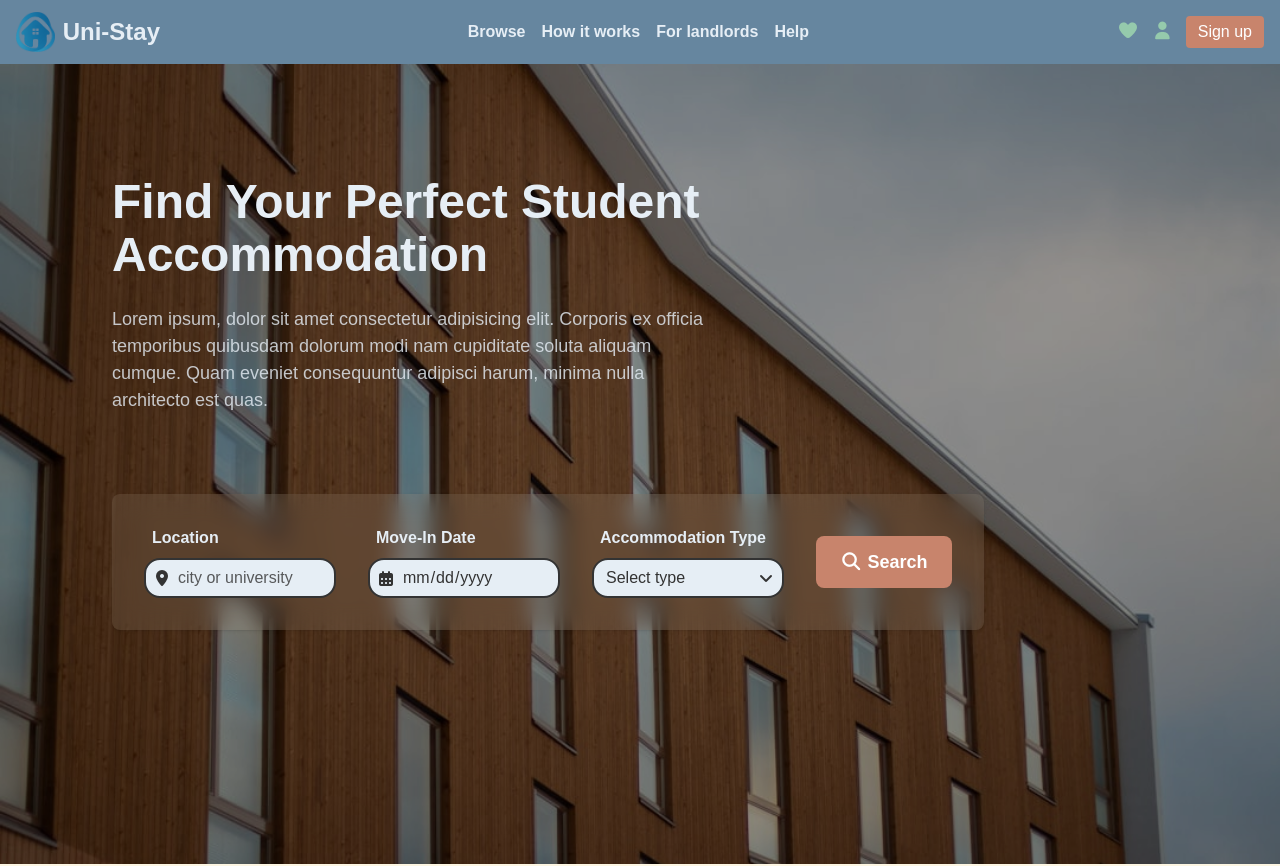
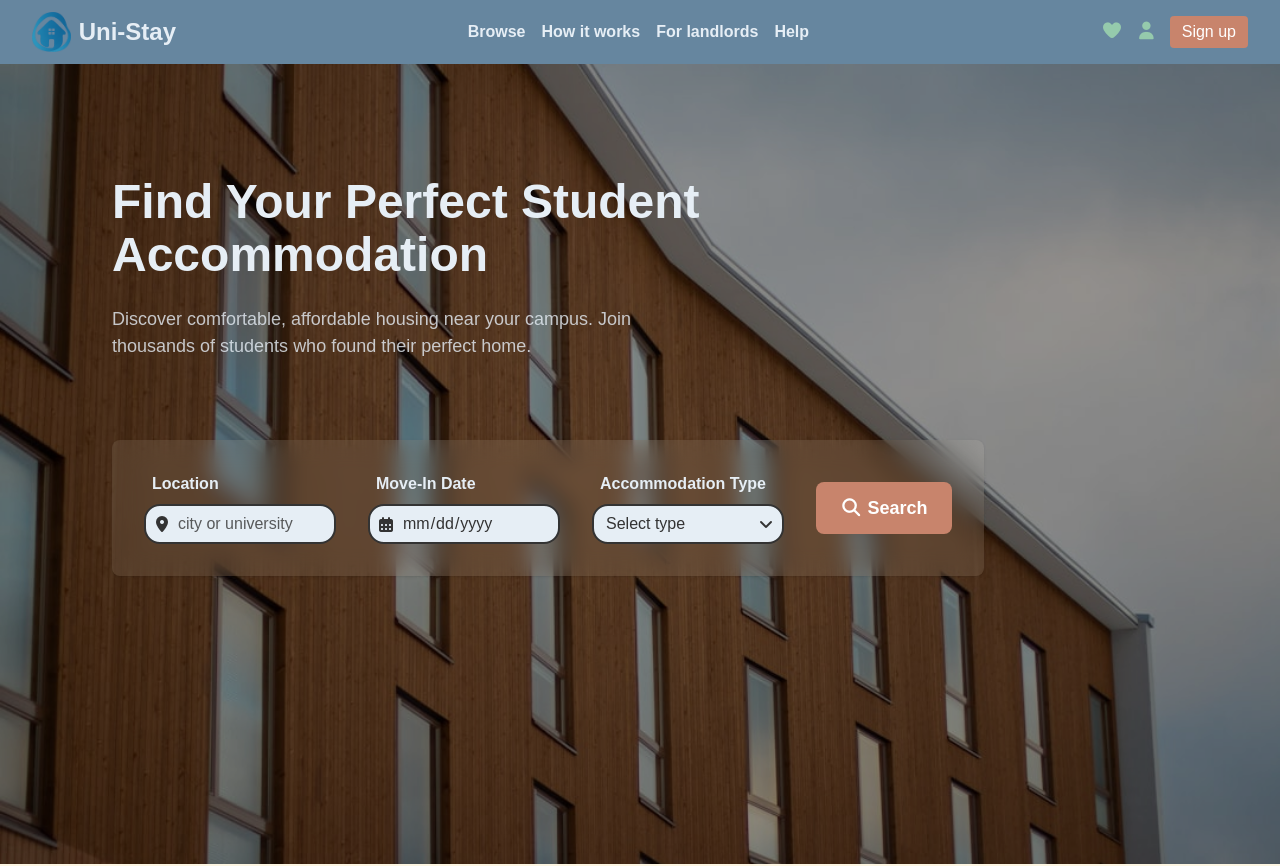
Before and after one commit to AbdallahAbozeid/uni-stay-react, a React (Vite) app: page / in a window 1280 px wide. Shown: the top 866 px of the page. Built offline with nearby package versions, Linux system fonts and the light colour scheme.

Commit message:
ui classes enhanced

```diff
--- a/src/components/FilterBar.jsx
+++ b/src/components/FilterBar.jsx
@@ -16,7 +16,7 @@ export default function FilterBar({location,setLoctaion,type,setType,min,setMin,
           onChange={(e)=>{setLoctaion(e.target.value)}}
           className="rounded-2xl border-2 border-textDark bg-textLight placeholder:text-textDark/80 text-textDark focus:outline-none focus:border-mint ps-8 pe-2 h-10 w-full block leading-10"
         />
-        <i className="fa-solid fa-location-dot text-base text-textDark absolute bottom-[7px] left-2"></i>
+        <i className="fa-solid fa-location-dot text-base text-textDark absolute bottom-3 left-2"></i>
       </section>
       <section className="relative mx-auto w-full">
         <h3 className="capitalize text-textLight font-semibold ms-2 mb-2">
@@ -29,7 +29,7 @@ export default function FilterBar({location,setLoctaion,type,setType,min,setMin,
           placeholder="DD/MM/YYYY"
           className="px-6 appearance-none rounded-2xl border-2 border-textDark bg-textLight placeholder:text-textDark/80 text-textDark placeholder:text-textLight/60 focus:outline-none focus:border-mint ps-8 pe-2 h-10 w-full block leading-10"
         />
-        <i className="fa-solid fa-calendar-days text-base text-textDark absolute bottom-[7px] left-2"></i>
+        <i className="fa-solid fa-calendar-days text-base text-textDark absolute bottom-3 left-2"></i>
       </section>
       <section className="relative mx-auto w-full">
         <h3 className="capitalize text-textLight font-semibold ms-2 mb-2">
@@ -49,7 +49,7 @@ export default function FilterBar({location,setLoctaion,type,setType,min,setMin,
             );
           })}
         </select>
-        <i className="fa-solid fa-angle-down text-base text-textDark absolute bottom-[7px] right-2 pointer-events-none"></i>
+        <i className="fa-solid fa-angle-down text-base text-textDark absolute bottom-3 right-2 pointer-events-none"></i>
       </section>
       <section className="relative mx-auto w-full">
         <h3 className="capitalize text-textLight font-semibold ms-2 mb-2">
@@ -74,8 +74,8 @@ export default function FilterBar({location,setLoctaion,type,setType,min,setMin,
             value={max}
             onChange={(e)=>{setMax(e.target.value)}}
           />
-          <i className="fa-solid fa-angle-down text-base text-textDark absolute bottom-[7px] right-1/2 -translate-x-2"></i>
-          <i className="fa-solid  fa-angle-up text-base text-textDark absolute bottom-[7px] right-2"></i>
+          <i className="fa-solid fa-angle-down text-base text-textDark absolute bottom-3 right-1/2 -translate-x-2"></i>
+          <i className="fa-solid  fa-angle-up text-base text-textDark absolute bottom-3 right-2"></i>
         </div>
       </section>
       {/* <button
--- a/src/components/HeroSection.jsx
+++ b/src/components/HeroSection.jsx
@@ -1,4 +1,4 @@
-import React from 'react'
+import React from "react";
 
 export default function HeroSection() {
   return (
@@ -20,16 +20,13 @@ export default function HeroSection() {
           </h1>
 
           <p className="text-sm/[1.5] sm:text-base/[1.5] md:text-lg/[1.5] text-us-textLight/80 mb-10">
-            Lorem ipsum, dolor sit amet consectetur adipisicing elit. Corporis
-            ex officia temporibus quibusdam dolorum modi nam cupiditate soluta
-            aliquam cumque. Quam eveniet consequuntur adipisci harum, minima
-            nulla architecto est quas.
+            Discover comfortable, affordable housing near your campus. Join
+            thousands of students who found their perfect home.
           </p>
         </section>
 
         {/* FILTER SECTION */}
         <section className="filter-section flex gap-8 flex-col lg:flex-row flex-wrap lg-flex-nowrap justify-between items-center bg-us-cream/10 backdrop-blur-md rounded-lg p-8 mx-auto lg:ms-20 w-[320px] md:w-[400px] lg:w-fit shadow-sm">
-
           {/* LOCATION */}
           <section className="relative">
             <p className="capitalize text-us-textLight font-semibold ms-2 mb-2">
--- a/src/components/Navbar.jsx
+++ b/src/components/Navbar.jsx
@@ -42,7 +42,7 @@ export default function Navbar() {
       id="navbar"
       className={`navbar sticky top-0 left-0 w-full h-16 z-50 transition-all duration-200 ${scrolled ? "bg-us-accent/60 shadow-md backdrop-blur-md" : "bg-us-accent"}`}
     >
-      <nav className="container flex flex-1 items-center justify-between h-full mx-auto px-4 gap-2">
+      <nav className="flex flex-1 items-center justify-between h-full mx-auto px-2 sm:px-8 gap-2">
         {/* Logo Section */}
         <div className="logo-section flex items-center gap-2">
           <img src="favicon.png" alt="Uni-Stay Logo" className="h-10" />
--- a/src/pages/Gallery.jsx
+++ b/src/pages/Gallery.jsx
@@ -42,8 +42,7 @@ export default function Gallery() {
           setMax={setMax}
           typesArr={[...new Set(propertiesArr.map(p => p.type))]}
         />
-        <div id="properties-container" className="grid grid-cols-1 auto-rows-fr sm:grid-cols-2 md:grid-cols-3 lg:grid-cols-4 mx-auto w-fit gap-6 px-4 my-24">
-
+        <div id="properties-container" className="grid grid-cols-1 auto-rows-fr sm:grid-cols-2 md:grid-cols-3 lg:grid-cols-4  mx-auto w-fit gap-6 px-4">
           {
             filtered?filtered.map((prop)=>{
               return(
```
